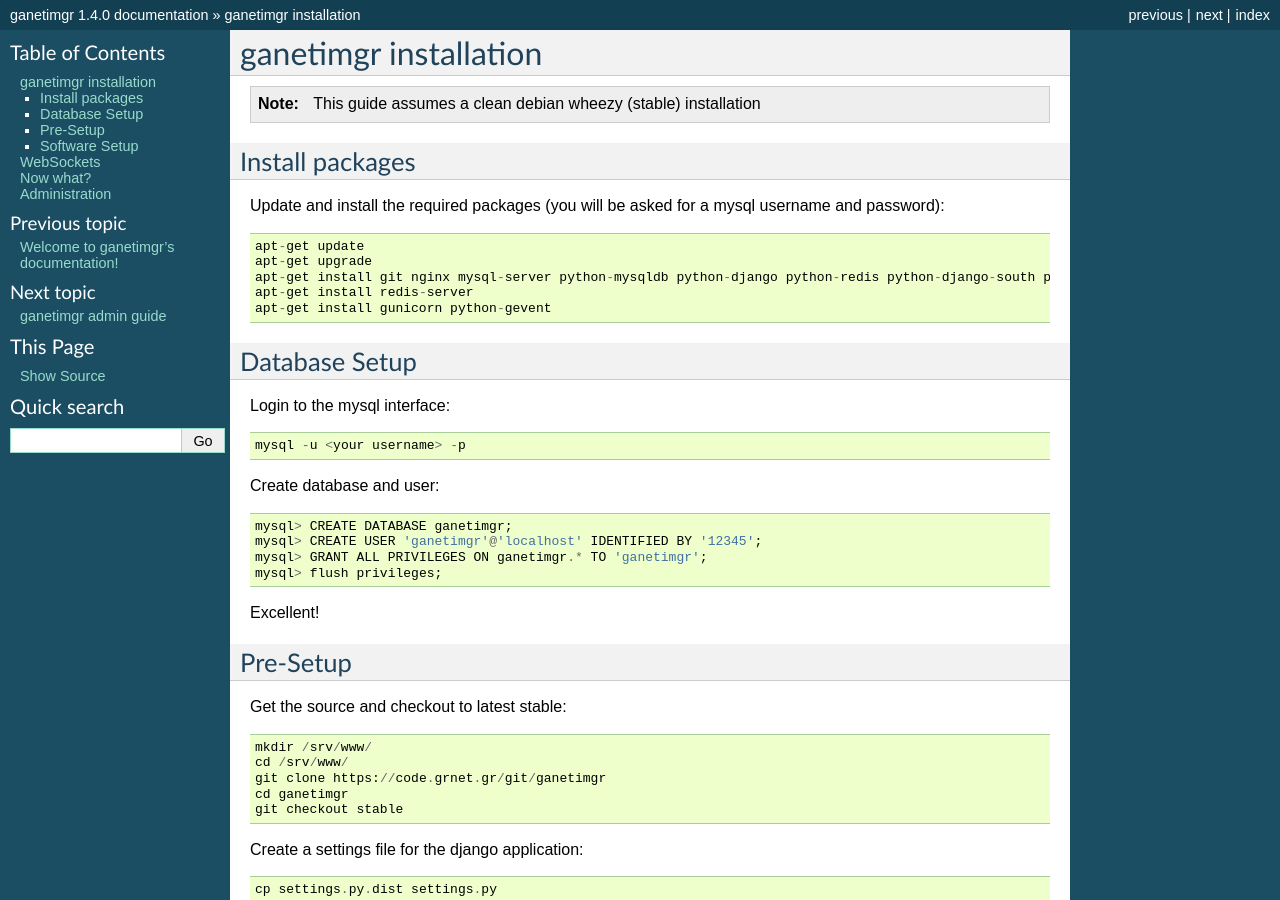
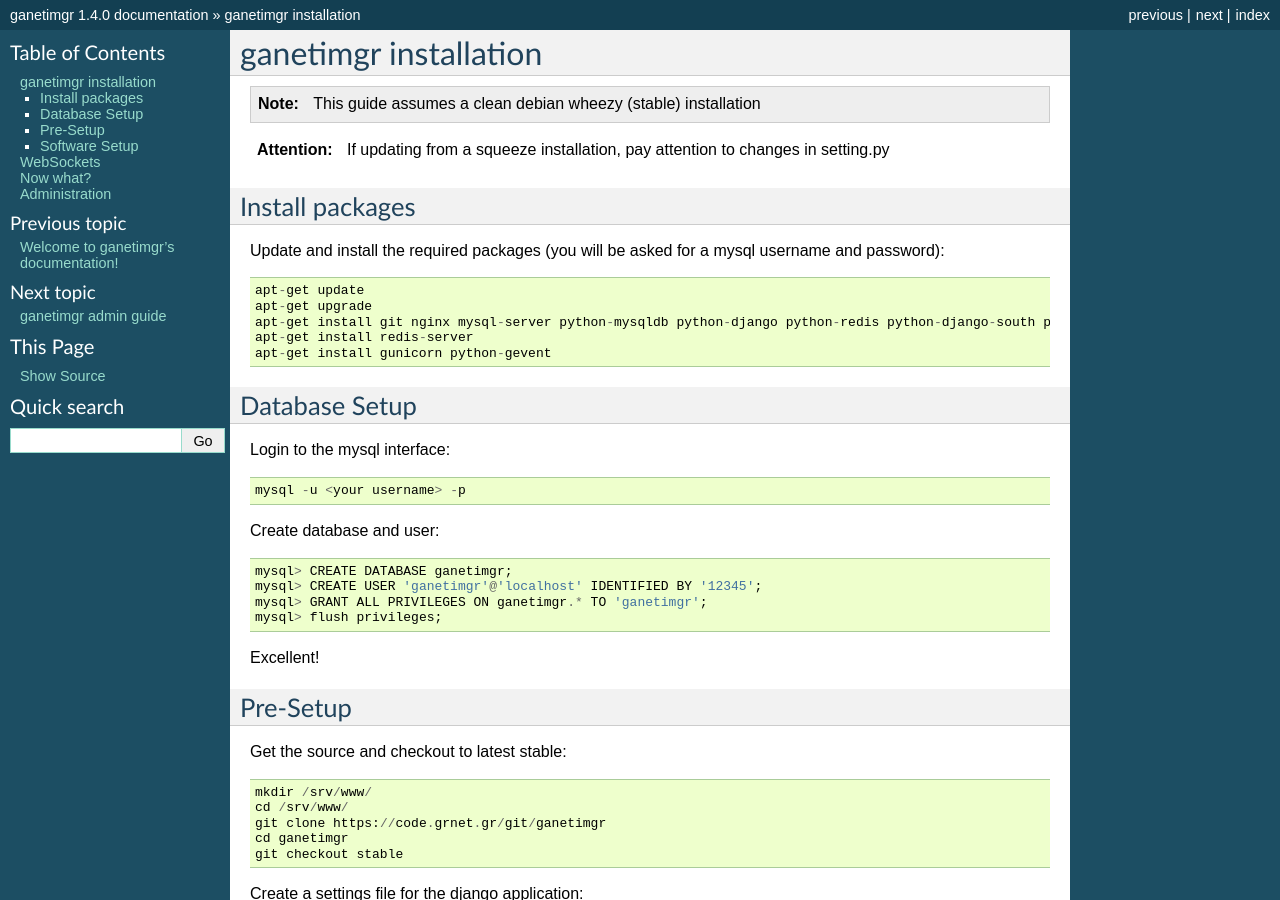
Before and after one commit to grnet/ganetimgr, a Sphinx documentation site: the page built from docs/source/install.rst, in a window 1280 px wide and 900 px high. Built offline with Sphinx 7.4.7, drawn with Linux system fonts in a browser that asks for light colours.

Commit message:
Add notice for changes in settings.py as of Django 1.4

```diff
--- a/docs/source/install.rst
+++ b/docs/source/install.rst
@@ -6,6 +6,9 @@
 
 .. note::
     This guide assumes a clean debian wheezy (stable) installation
+
+.. attention::
+    If updating from a squeeze installation, pay attention to changes in setting.py
 
 Install packages
 ----------------
```
Also changed, not shown: README.md (+3 -0 lines), 1 other file.
